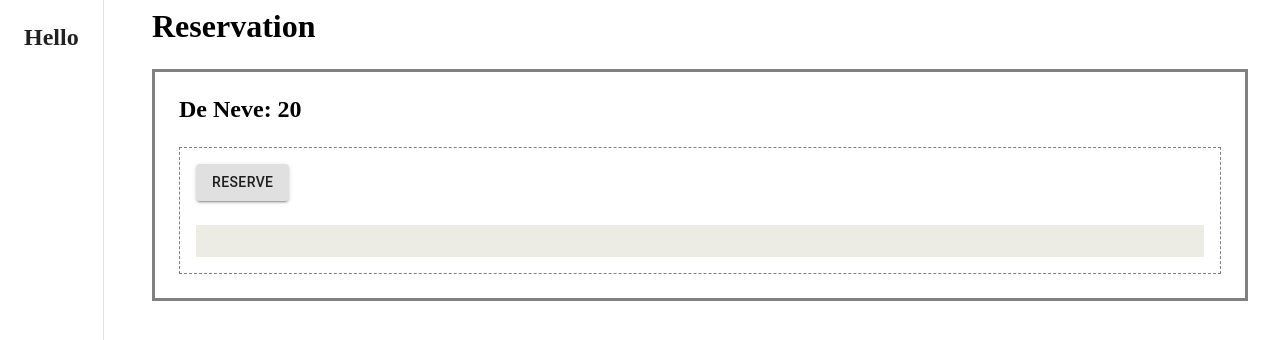
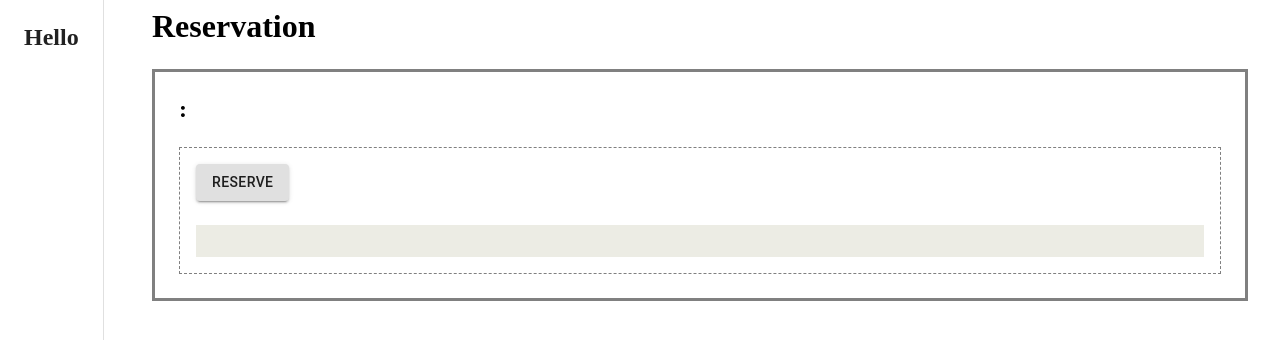
Before and after one commit to will570/cart-reservation, a React (Create React App) app in the folder frontend/client/: page /reservation in a window 1280 px wide. Shown: the top 340 px of the page. Built offline with nearby package versions, Linux system fonts and the light colour scheme.

Commit message:
Changed the Building function  to pass in a building name and the number of carts for each building.

```diff
--- a/frontend/client/src/components/building.js
+++ b/frontend/client/src/components/building.js
@@ -2,7 +2,7 @@ import React from 'react';
 //import button from '../components/button.js';
 import {Button, Box, Grid, Typography} from '@material-ui/core';
 
-function Building() {
+function Building(props) {
     /*
     * This is the building component.
     */
@@ -21,10 +21,10 @@ function Building() {
             >
                 <Box justifyContent="space-between" m={3}>
                     <Box component="h2" display="inline">
-                        De Neve
+                        {props.name}
                     </Box>
                     <Box component="h2" display= "inline" >
-                        : 20
+                        : {props.n_carts}
                     </Box>
                 </Box>
                 <Box sx={{
```
Also changed, not shown: frontend/client/src/components/dropdown.js (+4 -4 lines).
